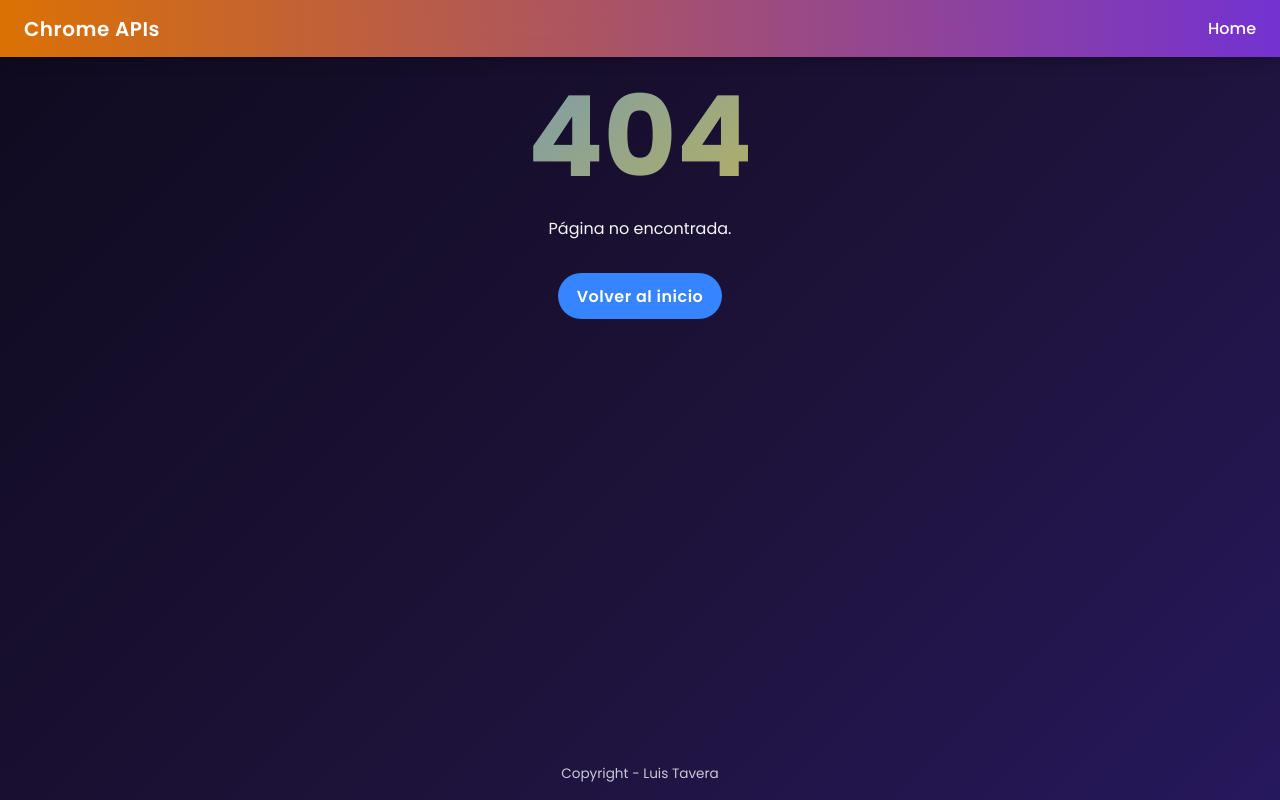
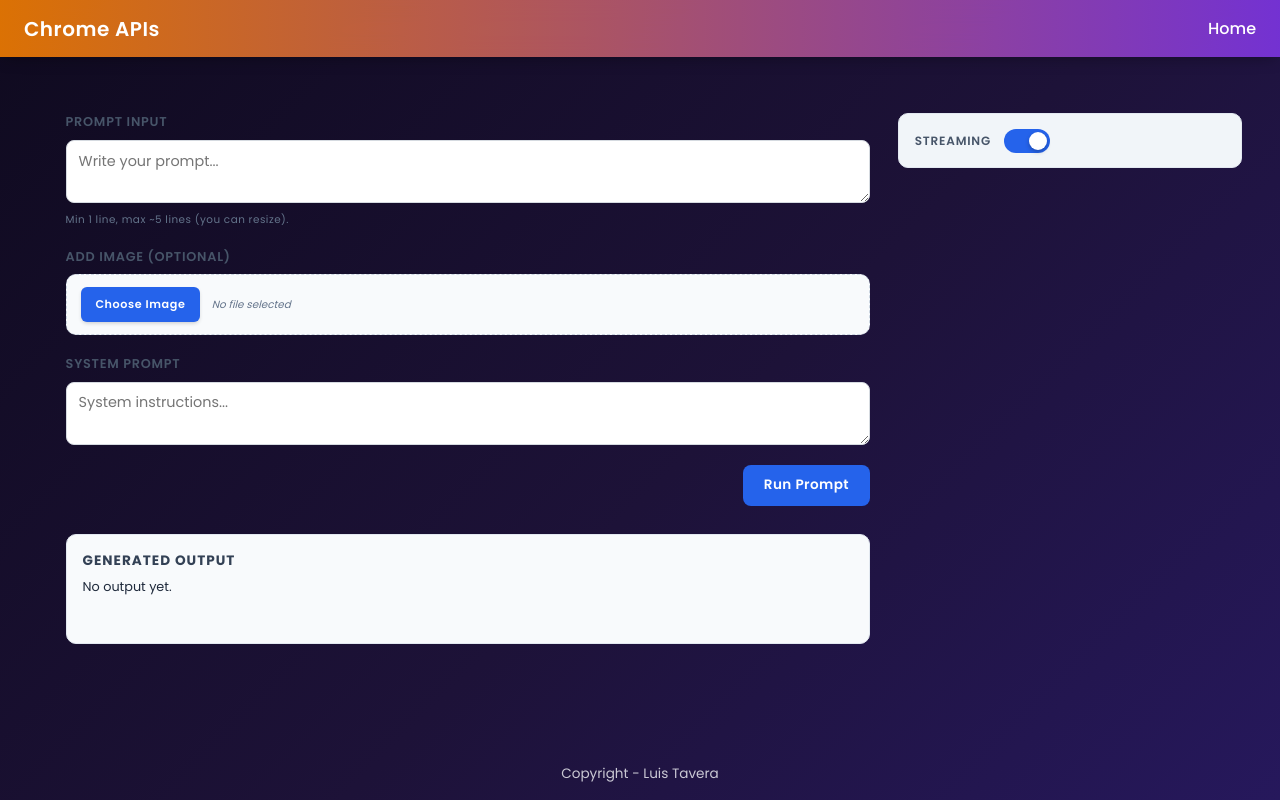
Before and after one commit to ltaverao95/google_chrome_apis, a React (Vite) app: page /prompt in a window 1280 px wide. Before the commit this address had no page. Built offline with nearby package versions, Linux system fonts and the light colour scheme.

Commit message:
Add PromptComponent and integrate with routing; enhance Home page with Prompt API link

```diff
--- a/src/App.tsx
+++ b/src/App.tsx
@@ -6,6 +6,7 @@
 import { TranslatorComponent } from "./pages/Translator/Translator";
 import { WriterComponent } from "./pages/Writer/Writer";
 import { RewriterComponent } from "./pages/Rewriter/Rewriter";
+import { PromptComponent } from "./pages/Prompt/Prompt";
 
 export default function App() {
   return (
@@ -16,6 +17,7 @@
         <Route path="translator" element={<TranslatorComponent />} />
         <Route path="writer" element={<WriterComponent />} />
         <Route path="rewriter" element={<RewriterComponent />} />
+        <Route path="prompt" element={<PromptComponent />} />
         <Route path="*" element={<NotFound />} />
       </Route>
     </Routes>
--- a/src/pages/Home/Home.module.css
+++ b/src/pages/Home/Home.module.css
@@ -18,8 +18,21 @@
 
 .grid {
   display: grid;
-  gap: 1.25rem;
-  grid-template-columns: repeat(auto-fit, minmax(220px, 1fr));
+  grid-template-columns: repeat(3, minmax(0, 1fr));
+  gap: 1.5rem;
+  align-items: stretch;
+}
+
+/* Responsive: en pantallas medianas 2 por fila, pequeñas 1 */
+@media (max-width: 900px) {
+  .grid {
+    grid-template-columns: repeat(2, minmax(0, 1fr));
+  }
+}
+@media (max-width: 600px) {
+  .grid {
+    grid-template-columns: 1fr;
+  }
 }
 
 .card {
--- a/src/pages/Home/Home.tsx
+++ b/src/pages/Home/Home.tsx
@@ -37,6 +37,13 @@
             Go <span aria-hidden="true">→</span>
           </NavLink>
         </div>
+        <div className={styles.card}>
+          <h2>Prompt API</h2>
+          <p>Google Built-in API Prompt</p>
+          <NavLink to="/prompt" className={styles.goLink}>
+            Go <span aria-hidden="true">→</span>
+          </NavLink>
+        </div>
       </div>
     </section>
   );
--- /dev/null
+++ b/src/pages/Prompt/Prompt.module.css
@@ -0,0 +1,290 @@
+.wrapper {
+  display: flex;
+  gap: 1.75rem;
+  align-items: flex-start;
+  width: 100%;
+  max-width: 1400px;
+  margin: 0 auto;
+  padding: 1.5rem clamp(1rem, 2vw, 2rem);
+  box-sizing: border-box;
+}
+
+.left {
+  flex: 0 0 70%;
+  display: flex;
+  flex-direction: column;
+  min-width: 0;
+}
+
+.right {
+  flex: 0 0 30%;
+  display: flex;
+  flex-direction: column;
+  gap: 1.25rem;
+  position: sticky;
+  top: 1rem;
+  min-width: 220px;
+}
+
+.form {
+  display: flex;
+  flex-direction: column;
+  gap: 1.25rem;
+}
+
+.field {
+  display: flex;
+  flex-direction: column;
+  gap: .55rem;
+}
+
+.label {
+  font-size: .8rem;
+  font-weight: 600;
+  text-transform: uppercase;
+  letter-spacing: .75px;
+  color: #475569;
+}
+
+.textarea {
+  width: 100%;
+  font-family: inherit;
+  font-size: .9rem;
+  line-height: 1.45;
+  padding: .6rem .75rem;
+  border: 1px solid #d5dae0;
+  border-radius: 8px;
+  resize: vertical;
+  min-height: 2.6rem;
+  max-height: 7.5rem; /* ~5 líneas aprox */
+  background: #fff;
+  box-sizing: border-box;
+  transition: border-color .15s, box-shadow .15s;
+}
+
+.textarea:focus {
+  outline: none;
+  border-color: #2563eb;
+  box-shadow: 0 0 0 1px #2563eb33;
+}
+
+.hint {
+  font-size: .65rem;
+  color: #64748b;
+  letter-spacing: .5px;
+}
+
+.file {
+  font-size: .8rem;
+}
+
+.fileWrapper {
+  display: flex;
+  align-items: center;
+  gap: .75rem;
+  flex-wrap: wrap;
+  background: #f8fafc;
+  border: 1px dashed #cbd5e1;
+  padding: .75rem .9rem;
+  border-radius: 10px;
+  position: relative;
+}
+
+.fileInput {
+  position: absolute;
+  inset: 0;
+  opacity: 0;
+  cursor: pointer;
+}
+
+.fileButton {
+  position: relative;
+  z-index: 1;
+  background: #2563eb;
+  color: #fff;
+  font-size: .7rem;
+  font-weight: 600;
+  letter-spacing: .6px;
+  padding: .55rem .9rem;
+  border-radius: 6px;
+  cursor: pointer;
+  user-select: none;
+  transition: background .18s, box-shadow .18s;
+  box-shadow: 0 2px 4px -1px rgba(0,0,0,.2);
+}
+
+.fileButton:hover {
+  background: #1d4fc5;
+}
+
+.fileButton:active {
+  transform: translateY(1px);
+}
+
+.fileInfo {
+  font-size: .65rem;
+  font-weight: 500;
+  background: #e2e8f0;
+  color: #334155;
+  padding: .35rem .55rem;
+  border-radius: 5px;
+  line-height: 1.2;
+}
+
+.filePlaceholder {
+  font-size: .65rem;
+  color: #64748b;
+  font-style: italic;
+}
+
+.actions {
+  display: flex;
+  justify-content: flex-end;
+}
+
+.runBtn {
+  background: #2563eb;
+  color: #fff;
+  font-weight: 600;
+  font-size: .85rem;
+  border: none;
+  border-radius: 8px;
+  padding: .65rem 1.3rem;
+  cursor: pointer;
+  letter-spacing: .4px;
+  transition: background .15s, transform .15s;
+}
+
+.runBtn:hover {
+  background: #1d4fc5;
+}
+
+.runBtn:active {
+  transform: translateY(1px);
+}
+
+.outputBlock {
+  display: flex;
+  flex-direction: column;
+  gap: .4rem;
+  margin-top: .5rem;
+  background: #f8fafc;
+  border: 1px solid #e2e8f0;
+  padding: 1rem 1rem 1.1rem;
+  border-radius: 10px;
+}
+
+.outputTitle {
+  margin: 0;
+  font-size: .85rem;
+  font-weight: 700;
+  text-transform: uppercase;
+  letter-spacing: 1px;
+  color: #334155;
+}
+
+.outputText {
+  margin: 0;
+  font-size: .8rem;
+  line-height: 1.5;
+  white-space: pre-wrap;
+  color: #1e293b;
+  min-height: 3rem;
+}
+
+/* Toggle (Streaming) */
+.toggleGroup {
+  display: flex;
+  align-items: center;
+  gap: .8rem;
+  background: #f1f5f9;
+  border: 1px solid #e2e8f0;
+  padding: .9rem 1rem;
+  border-radius: 10px;
+}
+
+.toggleLabel {
+  font-size: .75rem;
+  font-weight: 600;
+  text-transform: uppercase;
+  letter-spacing: .8px;
+  color: #475569;
+}
+
+.switch {
+  position: relative;
+  width: 46px;
+  height: 24px;
+  display: inline-block;
+}
+
+.switch input {
+  opacity: 0;
+  width: 0;
+  height: 0;
+}
+
+.slider {
+  position: absolute;
+  cursor: pointer;
+  inset: 0;
+  background-color: #cbd5e1;
+  border-radius: 34px;
+  transition: background-color .25s;
+}
+
+.slider::before {
+  content: "";
+  position: absolute;
+  height: 18px;
+  width: 18px;
+  left: 3px;
+  top: 3px;
+  background: #ffffff;
+  border-radius: 50%;
+  box-shadow: 0 2px 4px rgba(0,0,0,.25);
+  transition: transform .25s;
+}
+
+.switch input:checked + .slider {
+  background-color: #2563eb;
+}
+
+.switch input:checked + .slider::before {
+  transform: translateX(22px);
+}
+
+/* Responsive */
+@media (max-width: 1000px) {
+  .wrapper {
+    flex-direction: column;
+  }
+  .left, .right {
+    flex: 1 1 auto;
+    width: 100%;
+    position: static;
+  }
+  .right {
+    order: -1;
+  }
+}
+
+@media (prefers-color-scheme: dark) {
+  .fileWrapper {
+    background: #1f2933;
+    border-color: #334250;
+  }
+  .fileButton {
+    background: #3b82f6;
+  }
+  .fileButton:hover {
+    background: #2563eb;
+  }
+  .fileInfo {
+    background: #334250;
+    color: #e2e8f0;
+  }
+  .filePlaceholder {
+    color: #94a3b8;
+  }
+}
--- /dev/null
+++ b/src/pages/Prompt/Prompt.tsx
@@ -0,0 +1,107 @@
+import { useState } from "react";
+import styles from "./Prompt.module.css";
+
+export const PromptComponent = () => {
+  const [promptInput, setPromptInput] = useState("");
+  const [systemPrompt, setSystemPrompt] = useState("");
+  const [imageFile, setImageFile] = useState<File | null>(null);
+  const [generated, setGenerated] = useState("");
+  const [streaming, setStreaming] = useState(true);
+
+  const handleFile = (e: React.ChangeEvent<HTMLInputElement>) => {
+    const f = e.target.files?.[0] || null;
+    setImageFile(f);
+  };
+
+  const handleRun = (e: React.FormEvent) => {
+    e.preventDefault();
+    setGenerated(
+      `Generated Output (mock)\n\nPrompt:\n${promptInput}\n\nSystem Prompt:\n${systemPrompt}\n\nImage: ${
+        imageFile ? imageFile.name : "None"
+      }\nStreaming: ${streaming ? "On" : "Off"}`
+    );
+  };
+
+  return (
+    <section className={styles.wrapper}>
+      <div className={styles.left}>
+        <form onSubmit={handleRun} className={styles.form}>
+          <label className={styles.field}>
+            <span className={styles.label}>Prompt Input</span>
+            <textarea
+              className={styles.textarea}
+              rows={2}
+              value={promptInput}
+              onChange={(e) => setPromptInput(e.target.value)}
+              placeholder="Write your prompt..."
+            />
+            <small className={styles.hint}>
+              Min 1 line, max ~5 lines (you can resize).
+            </small>
+          </label>
+
+          <label className={styles.field}>
+            <span className={styles.label}>Add image (optional)</span>
+            <div className={styles.fileWrapper}>
+              <input
+                id="promptImage"
+                type="file"
+                accept="image/*"
+                className={styles.fileInput}
+                onChange={handleFile}
+              />
+              <label htmlFor="promptImage" className={styles.fileButton}>
+                Choose Image
+              </label>
+              {imageFile ? (
+                <span className={styles.fileInfo}>
+                  {imageFile.name} ({Math.round(imageFile.size / 1024)} KB)
+                </span>
+              ) : (
+                <span className={styles.filePlaceholder}>No file selected</span>
+              )}
+            </div>
+          </label>
+
+          <label className={styles.field}>
+            <span className={styles.label}>System Prompt</span>
+            <textarea
+              className={styles.textarea}
+              rows={2}
+              value={systemPrompt}
+              onChange={(e) => setSystemPrompt(e.target.value)}
+              placeholder="System instructions..."
+            />
+          </label>
+
+            <div className={styles.actions}>
+              <button type="submit" className={styles.runBtn}>
+                Run Prompt
+              </button>
+            </div>
+
+          <div className={styles.outputBlock}>
+            <h3 className={styles.outputTitle}>Generated Output</h3>
+            <p className={styles.outputText}>
+              {generated || "No output yet."}
+            </p>
+          </div>
+        </form>
+      </div>
+
+      <div className={styles.right}>
+        <div className={styles.toggleGroup}>
+          <span className={styles.toggleLabel}>Streaming</span>
+          <label className={styles.switch}>
+            <input
+              type="checkbox"
+              checked={streaming}
+              onChange={(e) => setStreaming(e.target.checked)}
+            />
+            <span className={styles.slider} />
+          </label>
+        </div>
+      </div>
+    </section>
+  );
+};
```
